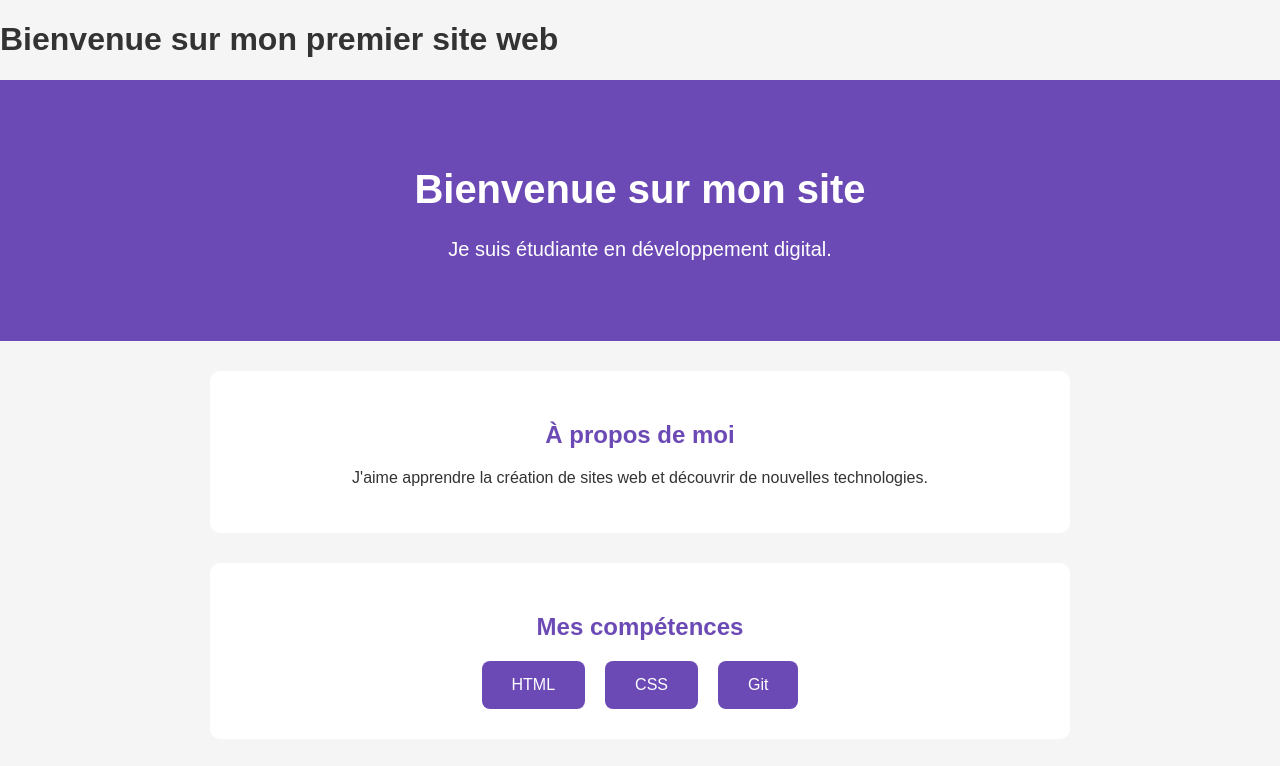
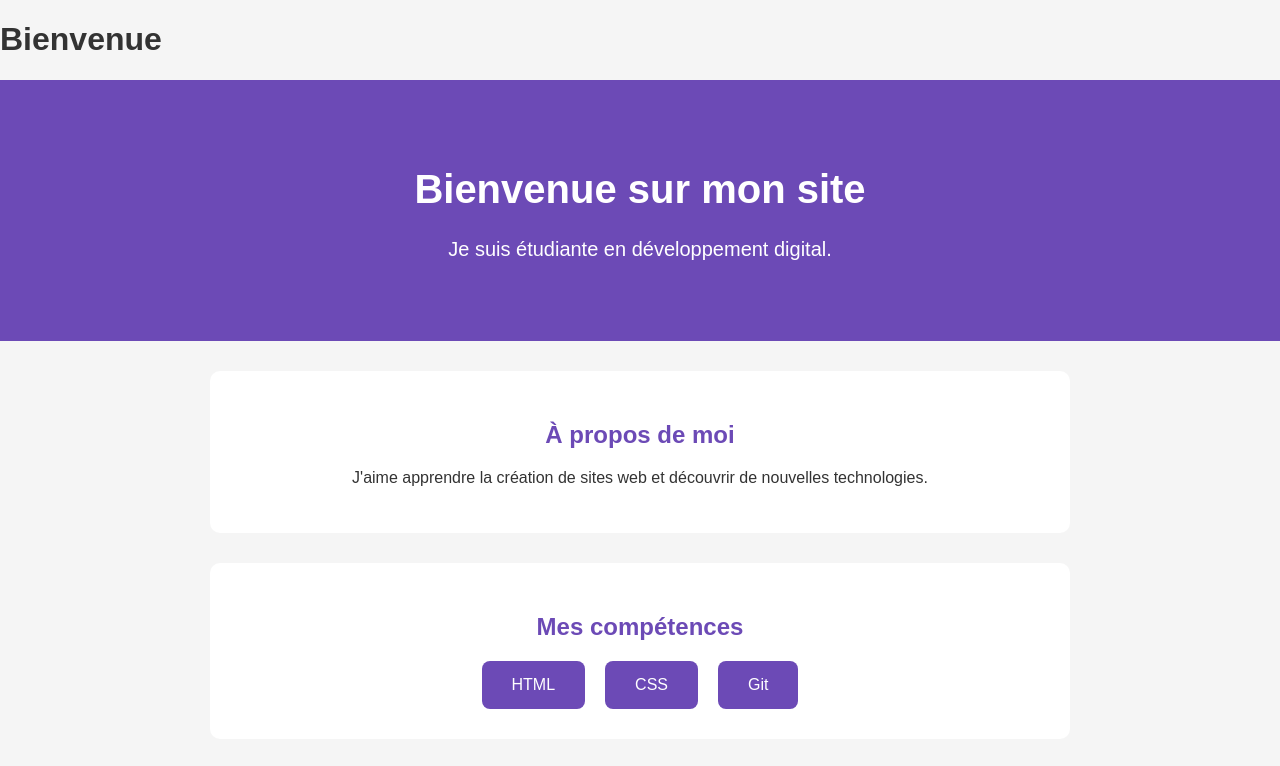
Before and after one commit to aithiba-ops/mon-premier-site, a plain HTML site: page index.html in a window 1280 px wide. Shown: the top 766 px of the page. Drawn offline with Linux system fonts and the light colour scheme.

Commit message:
3eme modification

```diff
--- a/index.html
+++ b/index.html
@@ -2,7 +2,7 @@
 <html lang="fr">
 <head>
     <meta charset="UTF-8">
-    <h1>Bienvenue sur mon premier site web</h1>
+    <h1>Bienvenue </h1>
     <link rel="stylesheet" href="style.css">
 </head>
 <body>
```
